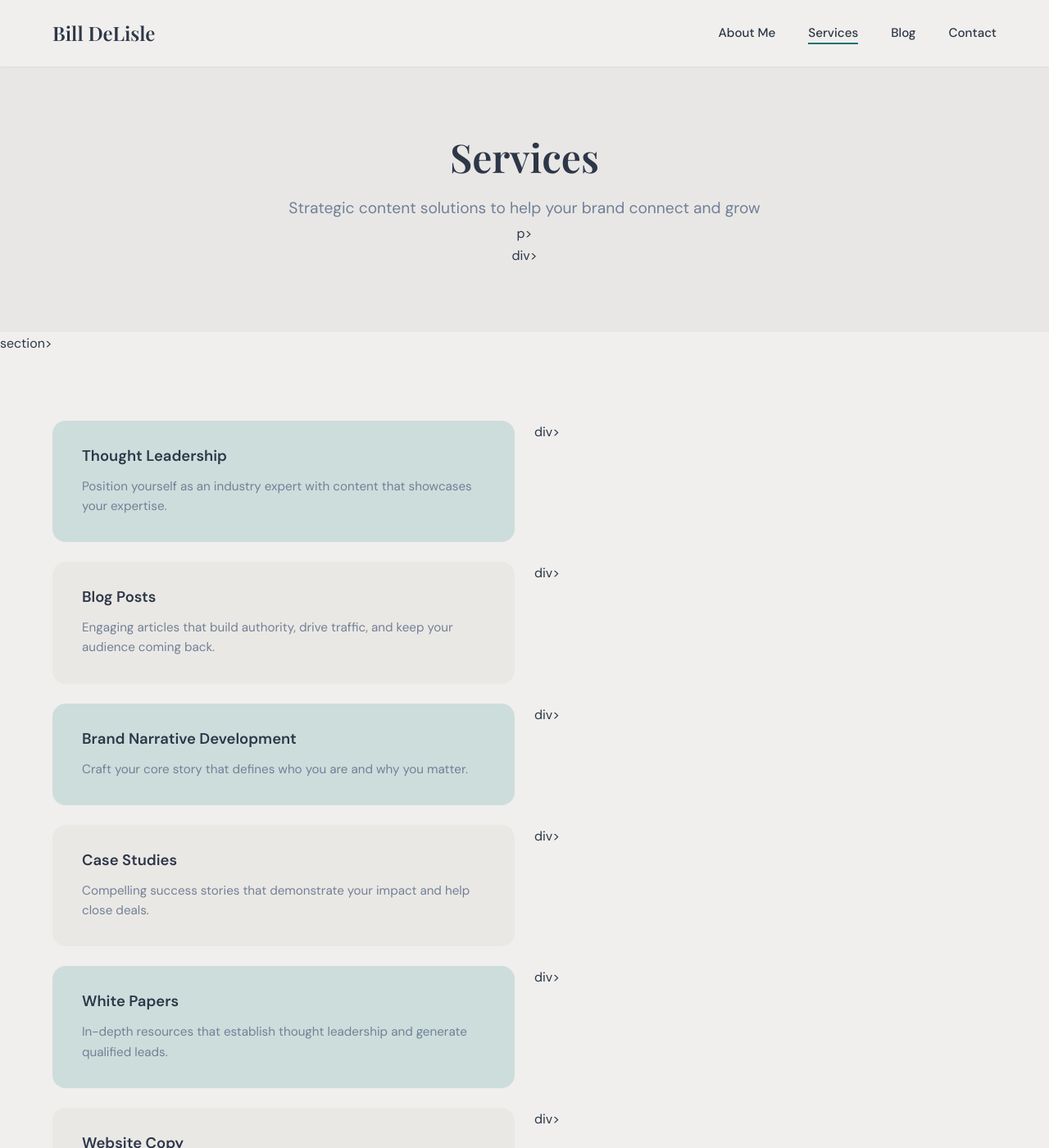
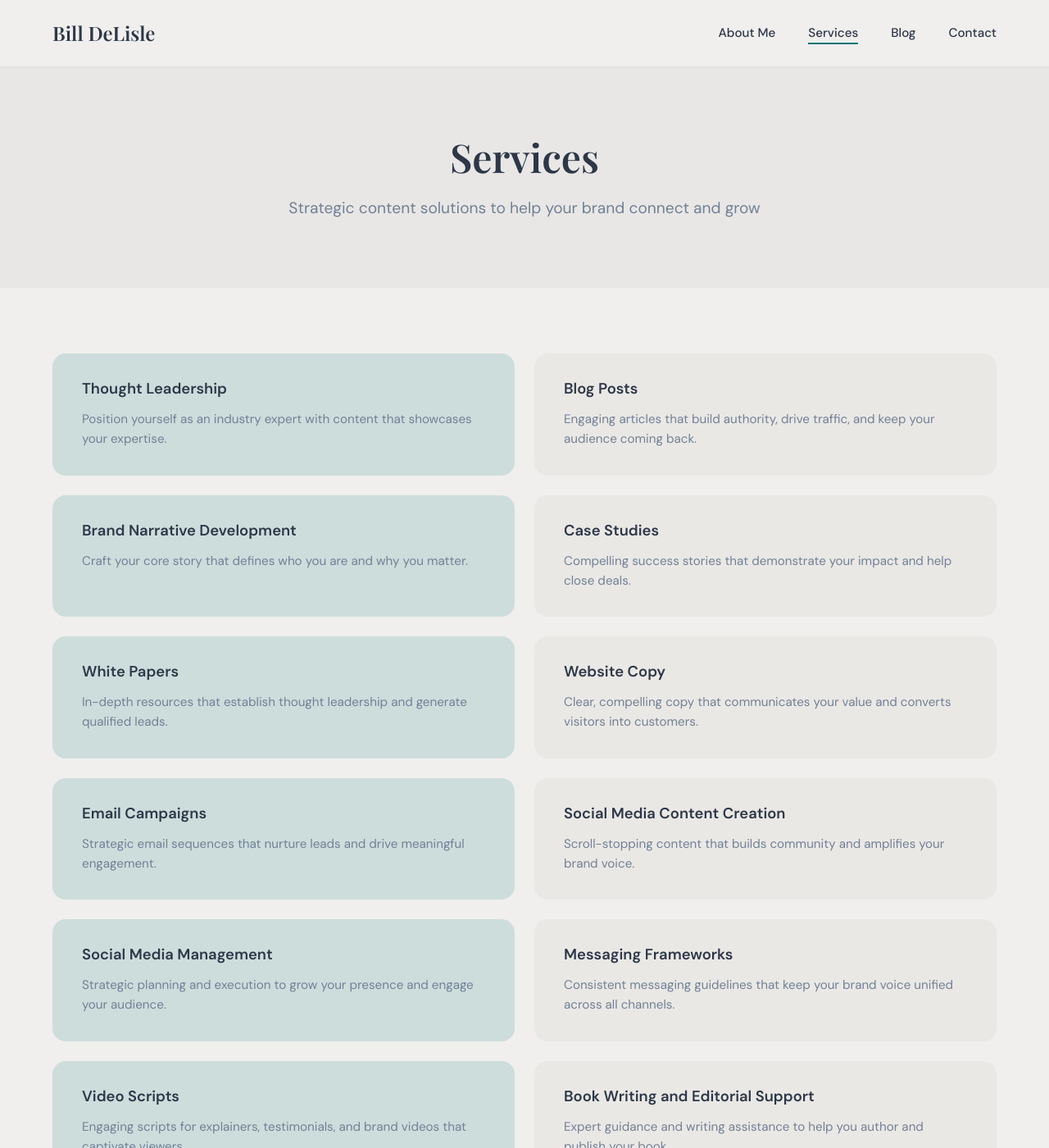
Before and after one commit to BIllDeLisle/billdelisle.com, a Jekyll site: the page built from services.html, in a window 1280 px wide and 1400 px high. Shown: the whole window at 82% size. Built offline with Jekyll 4.4.1, drawn with Linux system fonts in a browser that asks for light colours; some web fonts are replaced; some of the changed text lies outside the part shown.

Commit message:
Update services.html

```diff
--- a/services.html
+++ b/services.html
@@ -6,9 +6,9 @@ title: Services
 <section class="page-header">
   <div class="container">
     <h1>Services</h1>
-        <p class="page-subtitle">Strategic content solutions to help your brand connect and grow</p>p>
-    </div>div>
-</section>section>
+    <p class="page-subtitle">Strategic content solutions to help your brand connect and grow</p>
+  </div>
+</section>
 
 <section class="services-section">
   <div class="container">
@@ -16,64 +16,64 @@ title: Services
       <div class="service-card">
         <h3>Thought Leadership</h3>
         <p>Position yourself as an industry expert with content that showcases your expertise.</p>
-            </div>div>
+      </div>
 
       <div class="service-card">
         <h3>Blog Posts</h3>
         <p>Engaging articles that build authority, drive traffic, and keep your audience coming back.</p>
-            </div>div>
+      </div>
 
       <div class="service-card">
         <h3>Brand Narrative Development</h3>
         <p>Craft your core story that defines who you are and why you matter.</p>
-            </div>div>
+      </div>
 
       <div class="service-card">
         <h3>Case Studies</h3>
         <p>Compelling success stories that demonstrate your impact and help close deals.</p>
-            </div>div>
+      </div>
 
       <div class="service-card">
         <h3>White Papers</h3>
         <p>In-depth resources that establish thought leadership and generate qualified leads.</p>
-            </div>div>
+      </div>
 
       <div class="service-card">
         <h3>Website Copy</h3>
         <p>Clear, compelling copy that communicates your value and converts visitors into customers.</p>
-            </div>div>
+      </div>
 
       <div class="service-card">
         <h3>Email Campaigns</h3>
         <p>Strategic email sequences that nurture leads and drive meaningful engagement.</p>
-            </div>div>
+      </div>
 
       <div class="service-card">
         <h3>Social Media Content Creation</h3>
         <p>Scroll-stopping content that builds community and amplifies your brand voice.</p>
-            </div>div>
+      </div>
 
       <div class="service-card">
         <h3>Social Media Management</h3>
         <p>Strategic planning and execution to grow your presence and engage your audience.</p>
-            </div>div>
+      </div>
 
       <div class="service-card">
         <h3>Messaging Frameworks</h3>
         <p>Consistent messaging guidelines that keep your brand voice unified across all channels.</p>
-            </div>div>
+      </div>
 
       <div class="service-card">
         <h3>Video Scripts</h3>
         <p>Engaging scripts for explainers, testimonials, and brand videos that captivate viewers.</p>
-            </div>div>
+      </div>
 
       <div class="service-card">
         <h3>Book Writing and Editorial Support</h3>
         <p>Expert guidance and writing assistance to help you author and publish your book.</p>
-            </div>div>
-      </div>div>
-  </div>div>
-</section>section>
+      </div>
+    </div>
+  </div>
+</section>
 
-{% include cta.html %}</p></p></h3></h1>
+{% include cta.html %}
```
Lines whose indentation alone changed are shown as unchanged.
